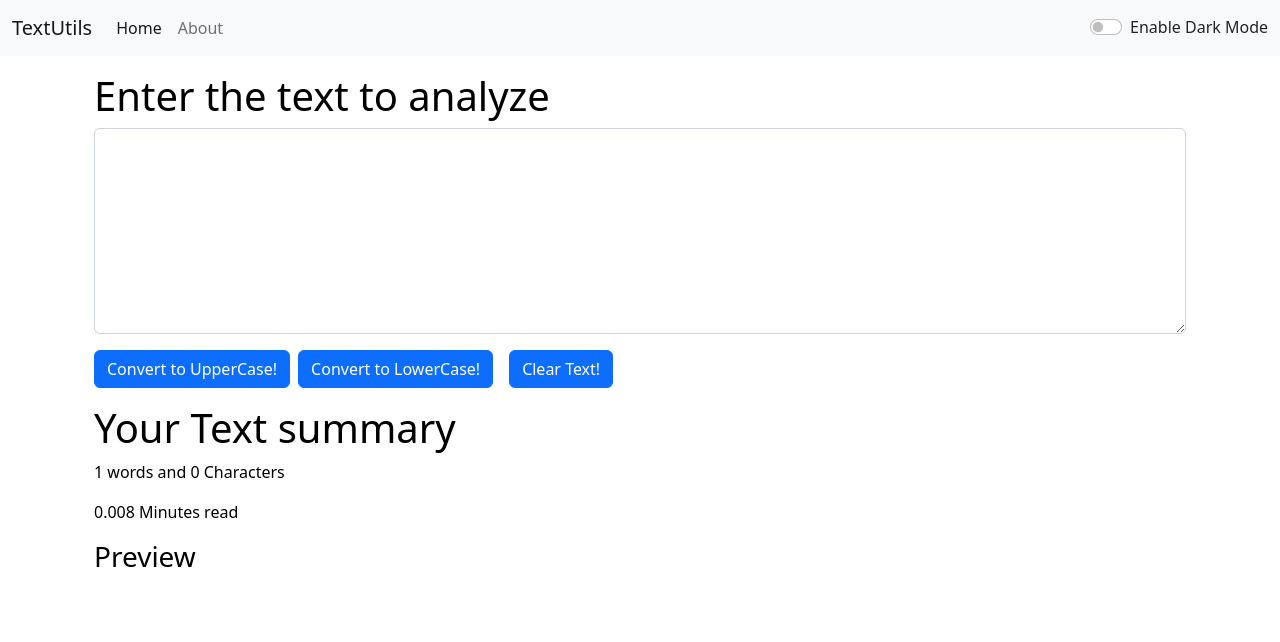
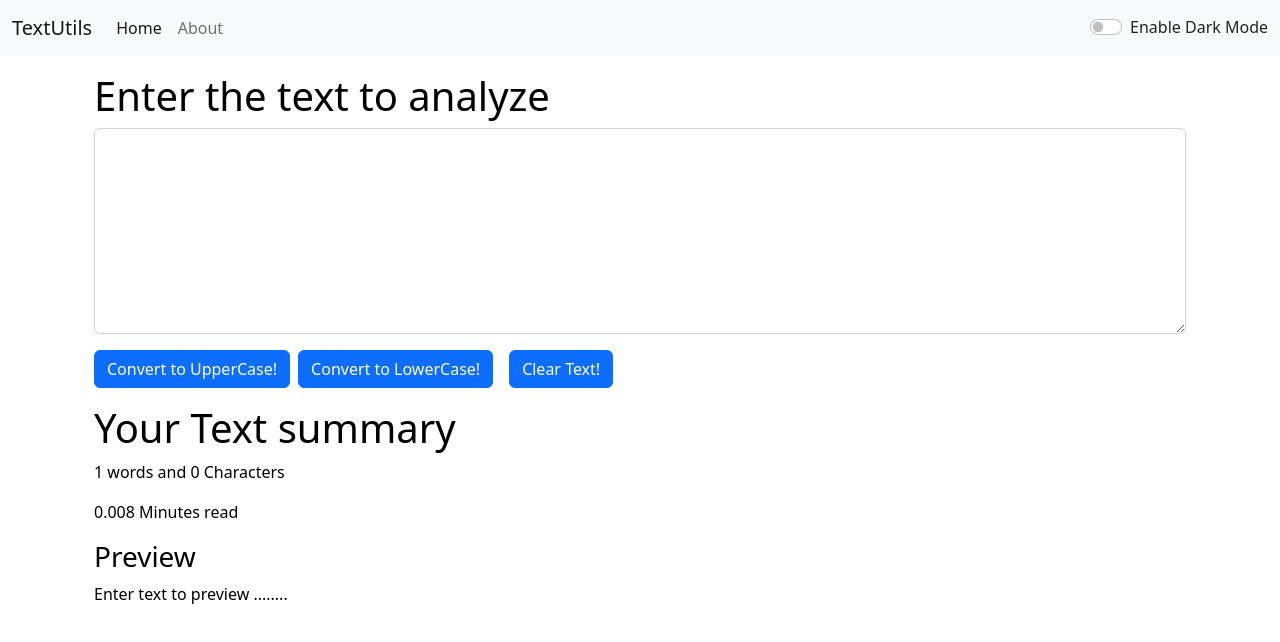
Before and after one commit to Coder-Ravi-730/Word-Count, a React (Create React App) app: page / in a window 1280 px wide. Shown: the top 642 px of the page. Built offline with nearby package versions, Linux system fonts and the light colour scheme.

Commit message:
Alert Pop-ups has been added

```diff
--- a/src/App.js
+++ b/src/App.js
@@ -3,24 +3,40 @@
 import "./App.css";
 import Navbar from "./Components/Navbar";
 import TextForm from "./Components/TextForm";
+import Alert from "./Components/Alert";
+
 import React , {useState} from "react";
 function App() {
   const [mode, setMode] = useState('light') // Tells whether the dark mode is enabled or not
+  const [alert, setAlert] = useState(null)
+  const showAlert = (message, type) => {
+    setAlert({
+      msg: message,
+      type: type
+    })
+    setTimeout(() => {
+      setAlert(null);
+    },2000)
+  }
   const toggleMode = () => {
     if (mode === 'light') {
       setMode('dark')
-      document.body.style.backgroundColor = '#212529';
+      document.body.style.backgroundColor = '   #150050';
+      showAlert("Dark mode has been enabled", "success")
     } else {
       setMode('light')
       document.body.style.backgroundColor = 'white';
+      showAlert("Light mode has been enabled", "success")
+
     }
   }
   return (
     <>
       {/* <Navbar title="TextUtils" aboutText="About TextUtils"/> */}
       <Navbar title="TextUtils" mode={mode} toggleMode={toggleMode} />
+      <Alert alert={alert} />
       <div className="container my-3 ">
-        <TextForm heading="Enter the text to analyze" mode={mode} />
+        <TextForm showAlert = {showAlert} heading="Enter the text to analyze" mode={mode} />
       </div>
     </>
   );
--- /dev/null
+++ b/src/Components/Alert.js
@@ -0,0 +1,13 @@
+import React from 'react'
+
+export default function Alert(props) {
+    const capitalize = (word) => {
+        const lower = word.toLowerCase();
+        return lower.charAt(0).toUpperCase() + lower.slice(1);
+    }
+    return (
+        props.alert && <div className={`alert alert-${props.alert.type} alert-dismissible fade show`} role="alert">
+            <strong>{capitalize(props.alert.type)}</strong>:{props.alert.msg}
+        </div>
+  )
+}
--- a/src/Components/Navbar.js
+++ b/src/Components/Navbar.js
@@ -3,7 +3,7 @@
 export default function Navbar(props) {
   return (
     <nav
-      className={`navbar navbar-expand-lg navbar -${props.mode} bg-${props.mode}`}
+      className={`navbar navbar-expand-lg navbar-${props.mode} bg-${props.mode}`}
     >
       <div className="container-fluid">
         <a className="navbar-brand" href="#something">
@@ -37,7 +37,7 @@
               </a>
             </li>
           </ul>
-          <div className={`form-check form-switch text-${props.mode === 'light'?'dark': 'light'}`}>
+          <div className={`form-check form-switch text-${props.mode === 'light'?'dark':'light'}`}>
             <input
               className="form-check-input"
               onClick={props.toggleMode}
--- a/src/Components/TextForm.js
+++ b/src/Components/TextForm.js
@@ -3,17 +3,23 @@
   const handleUpClick = () => {
     // console.log("uppercase was clicked")
     let newText = text.toUpperCase();
-    setText(newText);
+      setText(newText);
+      props.showAlert("Text has been changed to Upper case", "success");
+
   };
   const handleDownClick = () => {
     // console.log("uppercase was clicked")
     let newText = text.toLowerCase();
-    setText(newText);
+      setText(newText);
+      props.showAlert("Text has been changed to lower case", "success");
   };
   const clearText = () => {
     // console.log("uppercase was clicked")
     let newText = "";
-    setText(newText);
+      setText(newText);
+    props.showAlert("Text has been erased", "success");
+
+
   };
   const handleOnChange = (event) => {
     // console.log("Onchange was clicked")
@@ -25,7 +31,7 @@
       <div className="container" style={{color:props.mode==='dark' ? 'white' : 'black'}}>
         <h1>{props.heading}</h1>
         <div className="mb-3">
-          <textarea className="form-control" value={text} onChange={handleOnChange} style={{ backgroundColor: props.mode === 'dark' ? 'lightgrey' : 'white', color: props.mode === 'dark'?'white':'black' }}
+          <textarea className="form-control" value={text} onChange={handleOnChange} style={{ backgroundColor: props.mode === 'dark' ? '#98A8F8' : 'white', color: props.mode === 'dark'?'white':'black' }}
             id="Mybox"
             rows="8"
           ></textarea>
@@ -47,7 +53,7 @@
         </p>
         <p>{0.008 * text.split(" ").length} Minutes read</p>
         <h3>Preview</h3>
-        <p>{text}</p>
+        <p>{text.length>0?text:"Enter text to preview ........"}</p>
       </div>
     </>
   );
```
